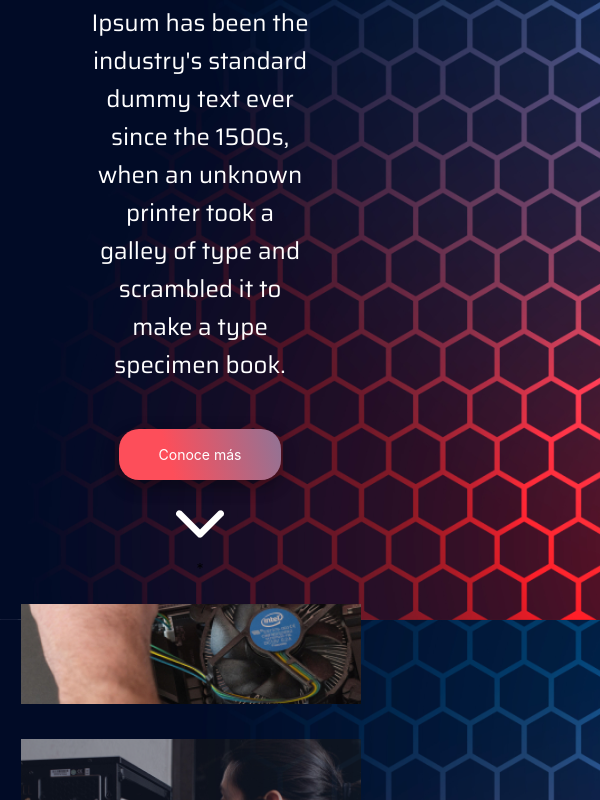
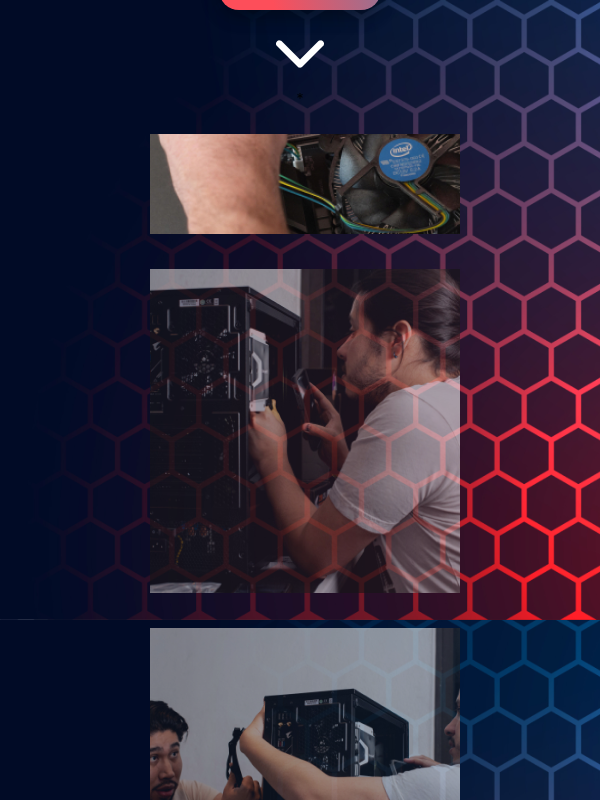
Before and after one commit to Luzarpaz93/z1verso_website, a React (Create React App) app: page / in a window 600 px wide. Shown: the part 980-1780 px from the top of the page. Built offline with nearby package versions, Linux system fonts and the light colour scheme; a web font is replaced by a local one.

Commit message:
Correccion de responsive en la vista home

```diff
--- a/src/pages/home.css
+++ b/src/pages/home.css
@@ -72,8 +72,6 @@
 }
 
 .textoCenter{
-
-
 
     left: 323px;
     top: 445px;
@@ -150,12 +148,6 @@ img{border:none;
 
 }
 
-.tablita{
-
-}
-
-
-
 @media screen and (max-width: 960px) {
     .contenedorImagenesHome{
         margin: auto;
@@ -168,14 +160,9 @@ img{border:none;
         display: none;
       }
 
-
-
 }
 
-
-@media only screen and (min-width: 768px) {
-
-
+@media only screen and (min-width: 768px){
     .seccion{
 
         height: auto;
@@ -184,8 +171,18 @@ img{border:none;
         margin-right: 15px;
         position: absolute;
     }
+}
 
-   .tablita{
+@media only screen and (min-width: 1198px) {
+    .seccion{
+        height: auto;
+        top: 0;
+        right: 0;
+        margin-right: 15px;
+        position: absolute;
+    }
+
+    .carousel-root.tablita{
        position: absolute;
        top: 0%;
        right: 0%;
@@ -194,13 +191,137 @@ img{border:none;
        height: 100vh;
    }
 
-   .tablita > .carousel{
+   .carousel-root.tablita > .carousel{
         top: 0%;
         right: 0%;
         margin-top: 10px;
         margin-right: 10px;
         height: 100vh;
    }
+}
+
+@media only screen and (min-width: 1088px) and (max-width: 1198px){
+    .carousel-root.tablita{
+        position: absolute;
+        top: 0%;
+        right: 0%;
+        margin-top: 10px;
+        margin-right: 10px;
+        height: 100vh;
+        width: 40vh;
+    }
+
+    .carousel-root.tablita > .carousel{
+         top: 0%;
+         right: 0%;
+         margin-top: 10px;
+         margin-right: 10px;
+         height: 100vh;
+         width: 40vh;
+    }
+}
+
+@media only screen and (min-width: 961px) and (max-width: 1088px){
+    .carousel-root.tablita{
+        position: absolute;
+        top: 0%;
+        right: 0%;
+        margin-top: 10px;
+        margin-right: 10px;
+        height: 120vh;
+        width: 40vh;
+    }
+
+    .carousel-root.tablita > .carousel{
+         top: 0%;
+         right: 0%;
+         margin-top: 10px;
+         margin-right: 10px;
+         height: 120vh;
+         width: 40vh;
+    }
+}
+
+@media only screen and (max-width: 960px){
+    .carousel-root.tablita{
+        position: absolute;
+        top: 0%;
+        right: 0%;
+        margin-top: 10px;
+        margin-right: 10px;
+        height: 120vh;
+        width: 30vh;
+    }
+
+    .carousel-root.tablita > .carousel{
+         top: 0%;
+         right: 0%;
+         margin-top: 10px;
+         margin-right: 10px;
+         height: 120vh;
+         width: 30vh;
+    }
+}
+
+@media all and (max-width: 690px) and (min-width: 530px){
+    .col.s8.m10.l10{
+        width: 100%;
+    }
+    .iconos{
+        margin-top: 60px;
+        position: absolute;
+    }
+}
+
+@media all and (max-width: 690px) and (min-width: 601px){
+    .carousel-root.tablita{
+        position: absolute;
+        top: 0%;
+        left: 50%;
+        right: 0%;
+        margin: 0 0 0 0;
+        height: 100vh;
+        width: 40vh;
+    }
+
+    .carousel-root.tablita > .carousel{
+         top: 0%;
+         left: 0%;
+         right: 0%;
+         margin: auto;
+         height: 120h;
+         width: 40vh;
+    }
+}
+
+@media all and (max-width: 601px){
+    .carousel-root.tablita{
+        position: absolute;
+        top: 0%;
+        left: 0%;
+        right: 0%;
+        margin: auto;
+        height: 120vh;
+        width: 40vh;
+    }
+
+    .carousel-root.tablita > .carousel{
+         top: 0%;
+         left: 0%;
+         right: 0%;
+         margin: auto;
+         height: 120vh;
+         width: 40vh;
+    }
+}
+
+@media all and (max-width: 530px) {
+    .col.s8.m10.l10{
+        width: 100%;
+    }
+    .iconos{
+        display: none;
+    }
 }
 
 div.slider-wrapper.axis-vertical {
```
